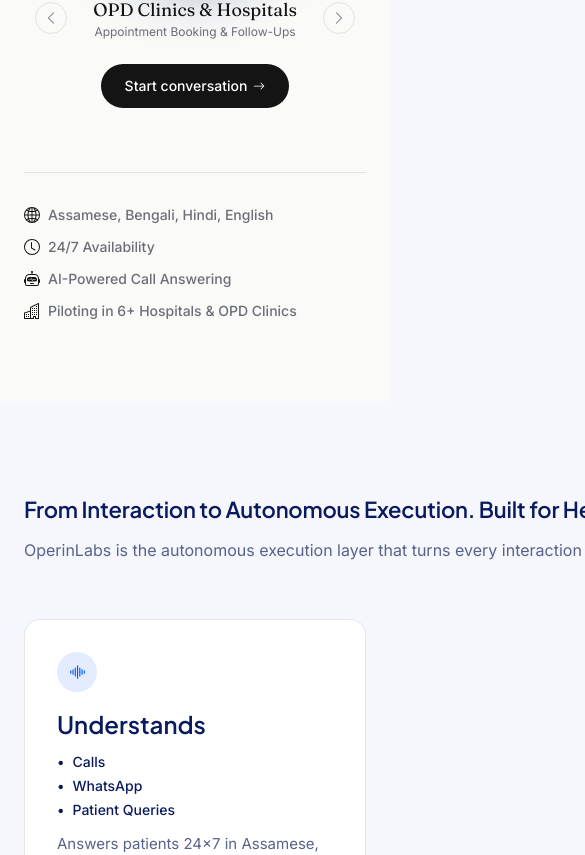
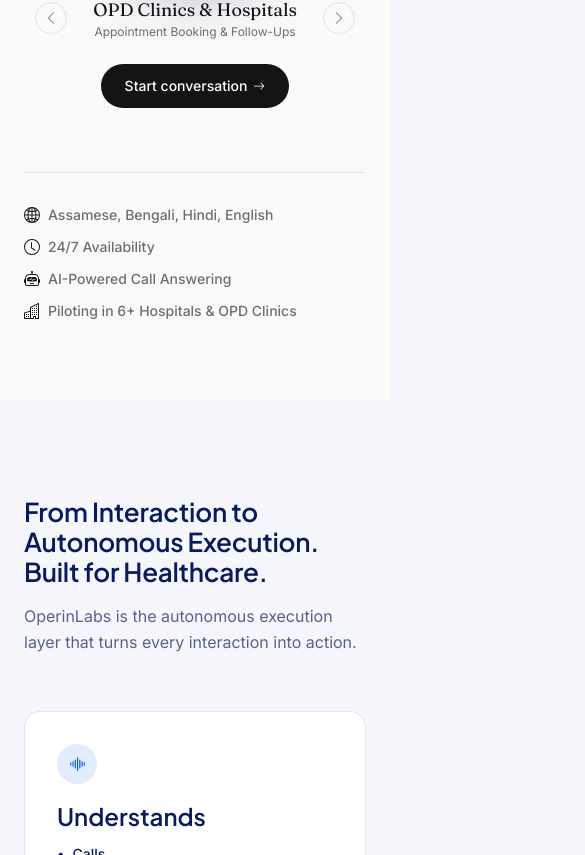
Before and after one commit to OperinLabs/OperinLabs-Landing-Page, a React (Vite) app: page / in a window 390 px wide. Shown: the part 1037-1892 px from the top of the page, 585 px wide, since content can reach past the window. Built offline with nearby package versions, Linux system fonts and the light colour scheme.

Commit message:
Update Product.tsx

```diff
--- a/src/components/Product.tsx
+++ b/src/components/Product.tsx
@@ -34,10 +34,10 @@ export default function Product() {
           transition={{ duration: 0.6, ease: "easeOut" }}
           className="w-full"
         >
-          <h2 className="whitespace-nowrap font-jakarta font-semibold text-ink text-[22px] sm:text-[30px] lg:text-[36px] leading-[1.1] tracking-[-0.01em]">
+          <h2 className="lg:whitespace-nowrap font-jakarta font-semibold text-ink text-[26px] sm:text-[30px] lg:text-[36px] leading-[1.15] lg:leading-[1.1] tracking-[-0.01em]">
             From Interaction to Autonomous Execution. Built for Healthcare.
           </h2>
-          <p className="mt-4 whitespace-nowrap text-base leading-relaxed text-ink-soft">
+          <p className="mt-4 lg:whitespace-nowrap text-base leading-relaxed text-ink-soft">
             OperinLabs is the autonomous execution layer that turns every
             interaction into action.
           </p>
```
